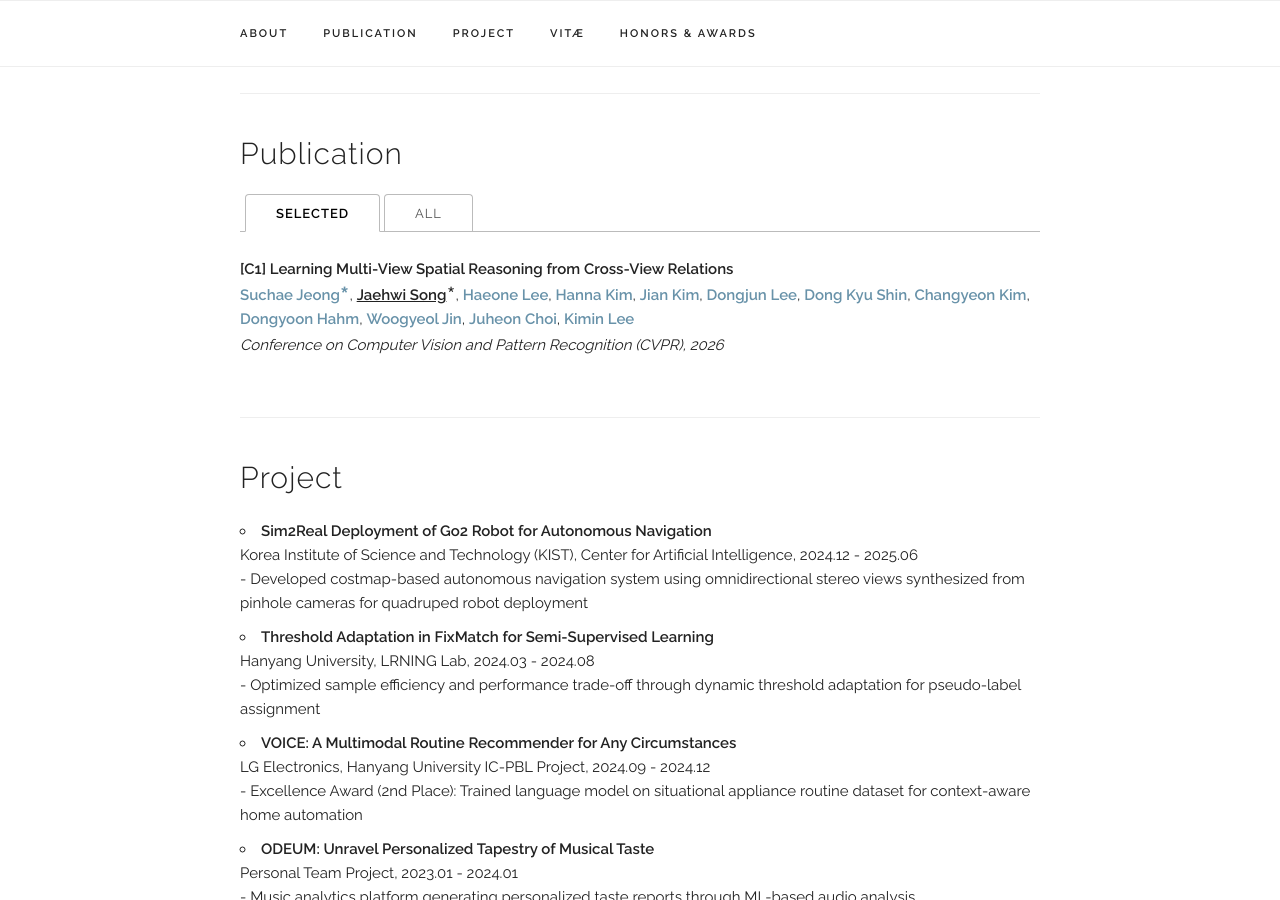
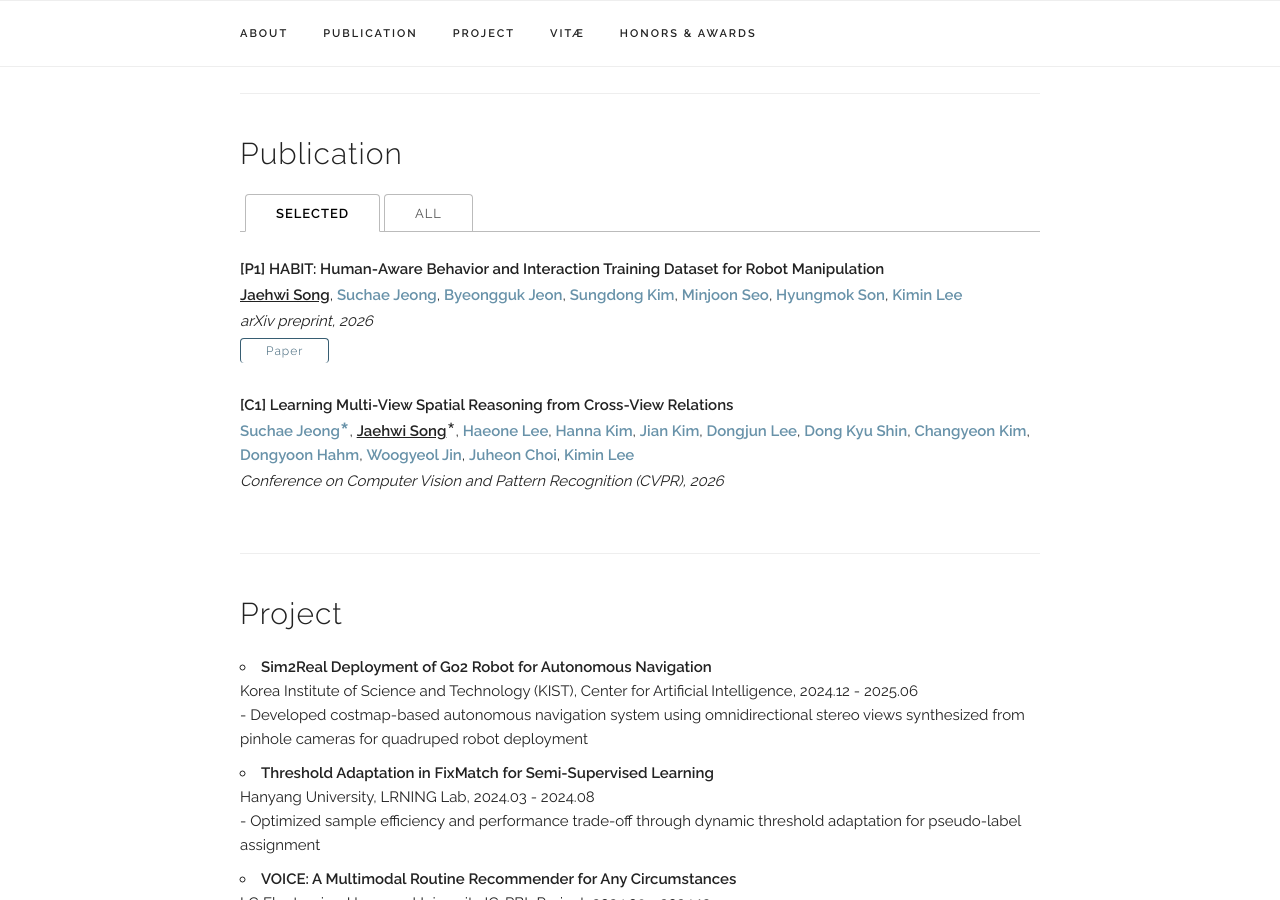
Before and after one commit to songjaehwi/songjaehwi.github.io, a Jekyll site: the page built from index.html, in a window 1280 px wide and 900 px high, scrolled down 577 px. Built offline with Jekyll 4.4.1, drawn with Linux system fonts in a browser that asks for light colours.

Commit message:
feat: update publications

```diff
--- a/_data/publications.yaml
+++ b/_data/publications.yaml
@@ -1,4 +1,10 @@
 papers:
+
+  - title: "[P1] HABIT: Human-Aware Behavior and Interaction Training Dataset for Robot Manipulation"
+    authors: "<b><u>Jaehwi Song</u></b>, <a>Suchae Jeong</a>, <a>Byeongguk Jeon</a>, <a>Sungdong Kim</a>, <a>Minjoon Seo</a>, <a>Hyungmok Son</a>, <a>Kimin Lee</a>"
+    venue: "arXiv preprint, 2026"
+    paper_pdf: "https://arxiv.org/abs/2606.31682"
+    selected: y
 
   - title: "[C1] Learning Multi-View Spatial Reasoning from Cross-View Relations"
     authors: "<a>Suchae Jeong<sup style='position: relative; top: 7px; font-size: 1.9em;'>*</sup></a>, <b><u>Jaehwi Song</u></b><sup style='position: relative; top: 7px; font-size: 1.9em;'>*</sup>, <a>Haeone Lee</a>, <a>Hanna Kim</a>, <a>Jian Kim</a>, <a>Dongjun Lee</a>, <a>Dong Kyu Shin</a>, <a>Changyeon Kim</a>, <a>Dongyoon Hahm</a>, <a>Woogyeol Jin</a>, <a>Juheon Choi</a>, <a>Kimin Lee</a>"
```
